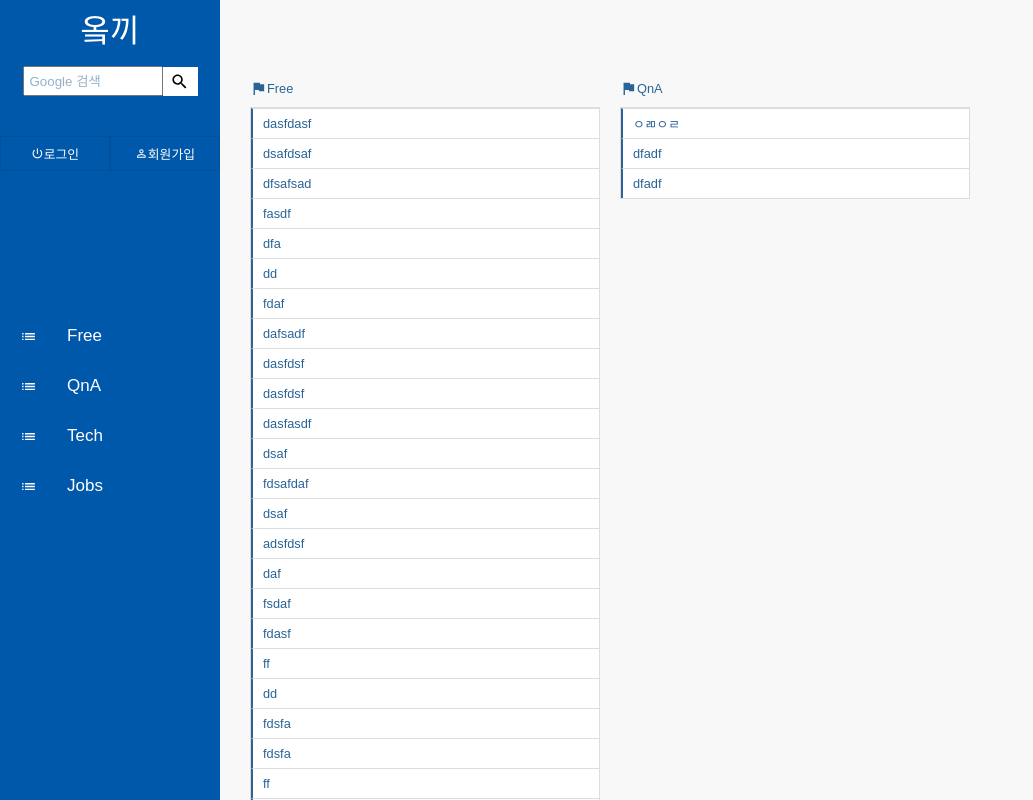
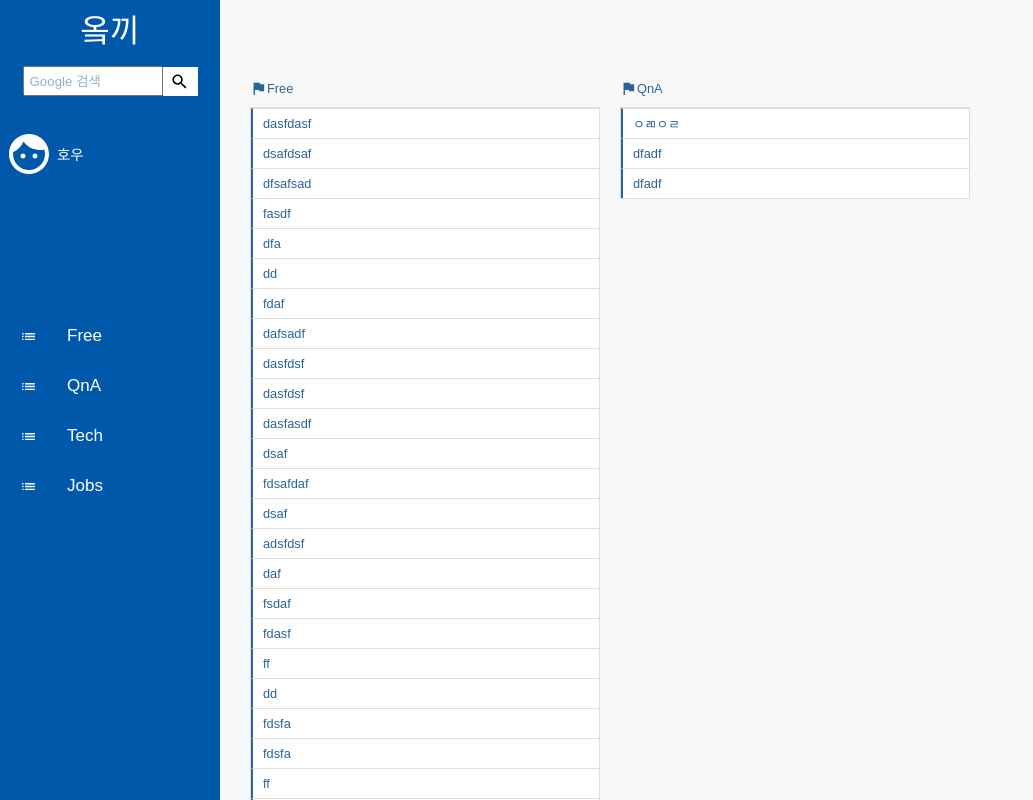
Before and after one commit to microcephalus7/OKKYReplica-CRUD-React, a React (Create React App) app in the folder frontend/: page / in a window 1280 px wide. Shown: the top 800 px of the page, without its empty margins (0-1033 px from the left). Built offline with nearby package versions, Linux system fonts and the light colour scheme; data requests are answered from the project's data file.

Commit message:
sideNav 수정

```diff
--- a/frontend/src/components/common/SideNav.js
+++ b/frontend/src/components/common/SideNav.js
@@ -6,6 +6,7 @@ import {
   MdList,
   MdPermIdentity,
   MdPowerSettingsNew,
+  MdFace,
 } from "react-icons/md";
 import { Link } from "react-router-dom";
 
@@ -62,6 +63,17 @@ const SideNavWrapper = styled.div`
     margin: 20px 0px;
     width: 100%;
     height: 35px;
+    .activeProfile {
+      font-size: 3rem;
+      padding-left: 5px;
+      display: flex;
+      align-items: center;
+      vertical-align: ceter;
+      span {
+        margin-left: 4px;
+        font-size: 0.9rem;
+      }
+    }
     .profileInner {
       font-size: 0.8rem;
       width: 50%;
@@ -97,6 +109,7 @@ const SideNavWrapper = styled.div`
 `;
 
 const SideNav = ({ categories, loading, state }) => {
+  const { userInfo, auth, authError } = state;
   if (loading) {
     return <SideNavWrapper>로딩 중</SideNavWrapper>;
   }
@@ -116,6 +129,13 @@ const SideNav = ({ categories, loading, state }) => {
         </button>
       </div>
       <div className="profile">
+        {auth ? (
+          <div className="activeProfile">
+            <MdFace />
+            <span className="profileNick">{userInfo.username}</span>
+          </div>
+        ) : (
+          <>
             <div className="profileInner">
               <MdPowerSettingsNew />
               <Link to="/login">
@@ -128,6 +148,8 @@ const SideNav = ({ categories, loading, state }) => {
                 <span>회원가입</span>
               </Link>
             </div>
+          </>
+        )}
       </div>
       <div className="cateList">
         {categories.map((category) => (
--- a/frontend/src/container/common/SideNavContainer.js
+++ b/frontend/src/container/common/SideNavContainer.js
@@ -7,6 +7,7 @@ import AuthContext from "../../context/auth";
 
 const SideNavContainer = () => {
   const { state, actions } = useContext(AuthContext);
+
   const [loading, resolved, error] = usePromise(() => {
     return Axios.get("/categories");
   }, []);
@@ -19,8 +20,14 @@ const SideNavContainer = () => {
   }
   const categories = resolved.data;
 
-  const { setUserInfo, setAuth, setAuthError } = actions;
-  return <SideNav categories={categories} loading={loading} state={state} />;
+  return (
+    <SideNav
+      categories={categories}
+      loading={loading}
+      state={state}
+      state={state}
+    />
+  );
 };
 
 export default SideNavContainer;
```
Lines whose indentation alone changed are shown as unchanged.
